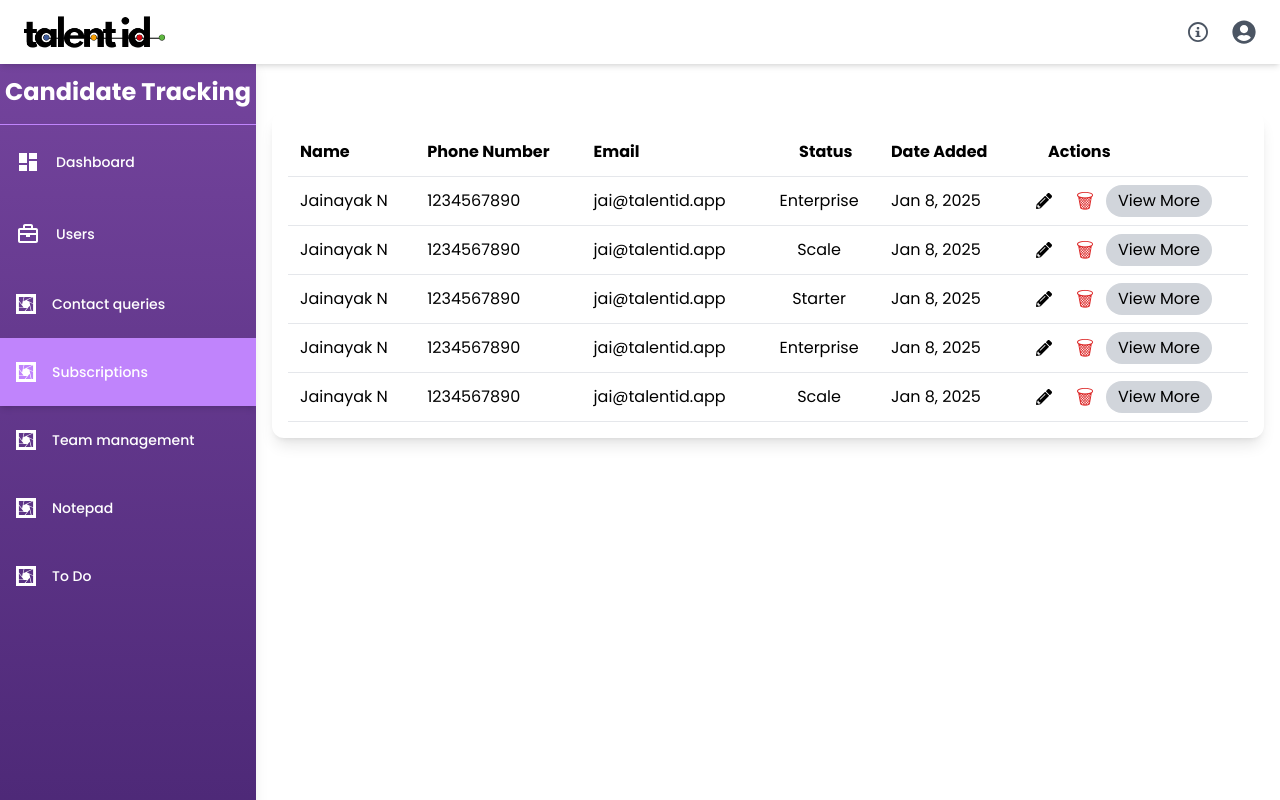
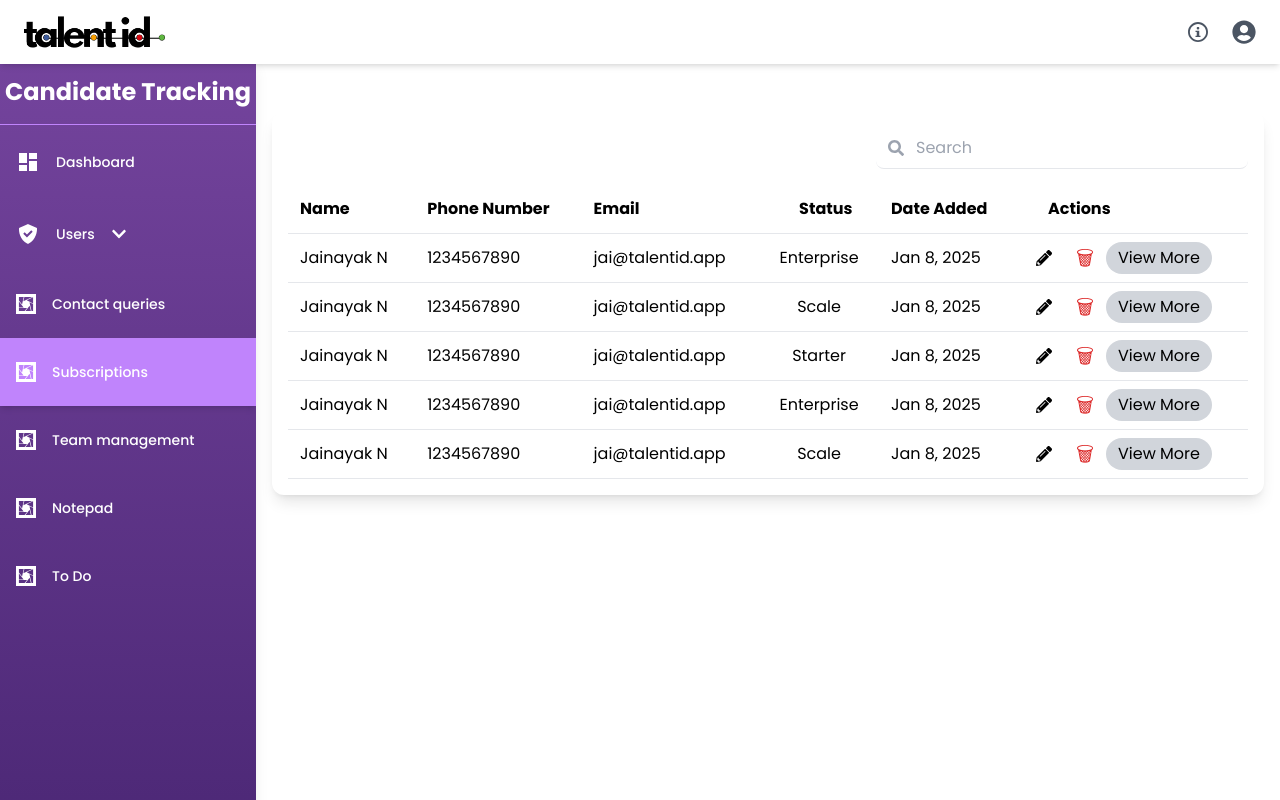
Before and after one commit to Talentid15/admin-frontend-v2, a React (Vite) app: page /subscriptions in a window 1280 px wide. Built offline with nearby package versions, Linux system fonts and the light colour scheme.

Commit message:
Implement filtter search

```diff
--- a/src/components/Sidebar.jsx
+++ b/src/components/Sidebar.jsx
@@ -75,19 +75,61 @@ const isOfferPunchActive = location.pathname === "/offer-punch";
                 <span className="text-sm font-medium">Dashboard</span>
            </NavLink>
 
+           <div>
+  <NavLink
+    to="/users"
+    onClick={(e) => {
+      e.preventDefault(); // Prevent NavLink default behavior
+      toggleCandidateTracking(); // Call your first function
+      setSelectedNav("Users"); // Call your second function
+      setIsCandidateTrackingOpen(!isCandidateTrackingOpen);
+    }}
+    className={({ isActive }) =>
+      isActive || isOfferPunchActive
+      ? "flex items-center space-x-4 pl-4 py-6 bg-purple-400 shadow-md"
+      : "flex items-center space-x-4 pl-4 py-6 hover:text-black hover:bg-[#E8DEF8] bg-opacity-95 transition-all duration-200"
+    }
+    >
+    <BiSolidCheckShield className="h-6 w-6" />
+    <span className="text-sm font-medium mr-3 ml-3">Users</span>
+    <FaChevronDown
+      className={`transition-transform ${
+      isCandidateTrackingOpen ? "rotate-180 ml-auto" : "ml-auto"
+      }`}
+    />
+    </NavLink>
 
+    {/* Sub-options for Candidate Tracking */}
+  {isCandidateTrackingOpen && (
+    <div className="w-full flex flex-col items-center justify-start">
       <NavLink
         to="/users"
         className={({ isActive }) =>
           isActive
-                  ? "flex items-center space-x-4 px-4 py-6 bg-purple-400  shadow-md"
-                  : "flex items-center space-x-4 px-4 py-6 hover:text-black hover:bg-[#E8DEF8] bg-opacity-95  transition-all duration-200"
+            ? "w-full flex items-center justify-center space-x-4 pl-4 py-3 pr-10 bg-purple-300 shadow-md"
+            : "w-full flex items-center justify-center space-x-4 pl-4 py-3 pr-10 hover:text-black hover:bg-[#E8DEF8] bg-opacity-95 transition-all duration-200"
         }
-              onClick={() => setSelectedNav("Users")}
       >
-              <BiBriefcase className="h-6 w-6" />
-              <span className="text-sm font-medium">Users</span>
+        <BsPersonBadge className="h-5 w-5" />
+        <span className="text-center">Recruiters</span>
       </NavLink>
+      <NavLink
+        to="/candidates"
+        className={({ isActive }) =>
+          isActive
+            ? "w-full flex items-center justify-center space-x-4 pl-4 py-3 pr-5 bg-purple-300 shadow-md"
+            : "w-full flex items-center justify-center space-x-4 pl-4 py-3 pr-5 hover:text-black hover:bg-[#E8DEF8] bg-opacity-95 transition-all duration-200"
+        }
+      >
+        <BiEdit className="h-5 w-5" />
+        <span className="text-center">Candidates</span>
+      </NavLink>
+    </div>
+  )}
+</div>
+
+
+
 
             <NavLink
               to="/contact"
--- a/src/pages/Subscriptions/Subscriptions.jsx
+++ b/src/pages/Subscriptions/Subscriptions.jsx
@@ -1,9 +1,7 @@
 import React, { useState } from "react";
-import AddUserModal from "/src/components/settings/AddUserModal.jsx"; // Import the modal
-import { FaPencilAlt } from "react-icons/fa";
+import { FaPencilAlt, FaSearch } from "react-icons/fa";
 
 const UserManagement = () => {
-  const [isModalOpen, setIsModalOpen] = useState(false);
   const [users, setUsers] = useState([
     {
       id: 1,
@@ -54,6 +52,8 @@ const UserManagement = () => {
     role: true,
   });
 
+  const [searchTerm, setSearchTerm] = useState("");
+
   // Handle input change
   const handleChange = (e) => {
     setFormData({ ...formData, [e.target.name]: e.target.value });
@@ -72,7 +72,6 @@ const UserManagement = () => {
     };
 
     setUsers([...users, newUser]); // Add new user to table
-    setIsModalOpen(false); // Close modal
     setFormData({ firstName: "", lastName: "", email: "", role: true }); // Reset form
   };
 
@@ -81,22 +80,36 @@ const UserManagement = () => {
     setUsers(users.filter((user) => user.id !== id));
   };
 
+  // Handle search
+  const handleSearch = (e) => {
+    setSearchTerm(e.target.value);
+  };
+
+  // Filter users based on search term
+  const filteredUsers = users.filter((user) =>
+    user.name.toLowerCase().includes(searchTerm.toLowerCase())
+  );
 
   return (
     <div className="w-full max-w-5xl mx-auto mt-10 p-4 bg-white rounded-xl shadow-lg">
-      {/* <div className="flex justify-end items-end mb-4">
-        <button
-          onClick={() => setIsModalOpen(true)}
-          className="bg-gray-200 hover:bg-gray-300 text-black font-medium px-4 py-2 rounded-full"
-        >
-          Add users +
-        </button>
-      </div> */}
+      <div className="flex justify-end items-center mb-4">
+
+        <div className="relative ">
+          <input
+            type="text"
+            placeholder="Search "
+            value={searchTerm}
+            onChange={handleSearch}
+            className="pl-10 pr-4 py-2 border-b rounded-lg "
+          />
+          <FaSearch className="absolute left-3 top-3 text-gray-400" />
+        </div>
+      </div>
 
       <div className="overflow-x-auto hidden md:block">
         <table className="w-full bg-white rounded-lg">
           <thead>
-            <tr className="border-b ">
+            <tr className="border-b">
               <th className="p-3 text-left">Name</th>
               <th className="p-3 text-left">Phone Number</th>
               <th className="p-3 text-left">Email</th>
@@ -106,7 +119,7 @@ const UserManagement = () => {
             </tr>
           </thead>
           <tbody>
-            {users.map((user) => (
+            {filteredUsers.map((user) => (
               <tr key={user.id} className="border-b">
                 <td className="p-3">{user.name}</td>
                 <td className="p-3">{user.phone}</td>
@@ -114,9 +127,18 @@ const UserManagement = () => {
                 <td className="p-3 text-center">{user.role}</td>
                 <td className="p-3">{user.date}</td>
                 <td className="p-2 flex items-center space-x-3">
-                  <button className="bg-white px-3 py-1 rounded-full"><FaPencilAlt /></button>
-                  <button onClick={() => handleDelete(user.id)} className="text-red-600 text-xl">🗑</button>
-                  <button className="bg-gray-300 px-3 py-1 rounded-full">View More</button>
+                  <button className="bg-white px-3 py-1 rounded-full">
+                    <FaPencilAlt />
+                  </button>
+                  <button
+                    onClick={() => handleDelete(user.id)}
+                    className="text-red-600 text-xl"
+                  >
+                    🗑
+                  </button>
+                  <button className="bg-gray-300 px-3 py-1 rounded-full">
+                    View More
+                  </button>
                 </td>
               </tr>
             ))}
@@ -124,32 +146,34 @@ const UserManagement = () => {
         </table>
       </div>
       <div className="block md:hidden">
-        {users.map((user) => (
-          <div key={user.id} className="mb-4 p-4 border rounded-lg shadow-md bg-gray-50">
+        {filteredUsers.map((user) => (
+          <div
+            key={user.id}
+            className="mb-4 p-4 border rounded-lg shadow-md bg-gray-50"
+          >
             <p className="font-semibold text-lg">{user.name}</p>
             <p className="text-gray-600">{user.email}</p>
             <p className="text-gray-500">
-              <span className="px-2 py-1 bg-gray-200 rounded-full">{user.role}</span>
+              <span className="px-2 py-1 bg-gray-200 rounded-full">
+                {user.role}
+              </span>
             </p>
             <p className="text-sm text-gray-400">{user.date}</p>
             <div className="mt-2 flex space-x-2">
               <button className="bg-gray-300 px-3 py-1 rounded-full">Edit</button>
-              <button onClick={() => handleDelete(user.id)} className="text-red-600">🗑</button>
-              <button className="bg-gray-300 px-3 py-1 rounded-full">View More</button>
+              <button
+                onClick={() => handleDelete(user.id)}
+                className="text-red-600"
+              >
+                🗑
+              </button>
+              <button className="bg-gray-300 px-3 py-1 rounded-full">
+                View More
+              </button>
             </div>
-
           </div>
         ))}
       </div>
-
-      {/* Add User Modal */}
-      <AddUserModal
-        isOpen={isModalOpen}
-        onClose={() => setIsModalOpen(false)}
-        onSave={handleSave}
-        formData={formData}
-        handleChange={handleChange}
-      />
     </div>
   );
 };
```
Lines whose indentation alone changed are shown as unchanged.
